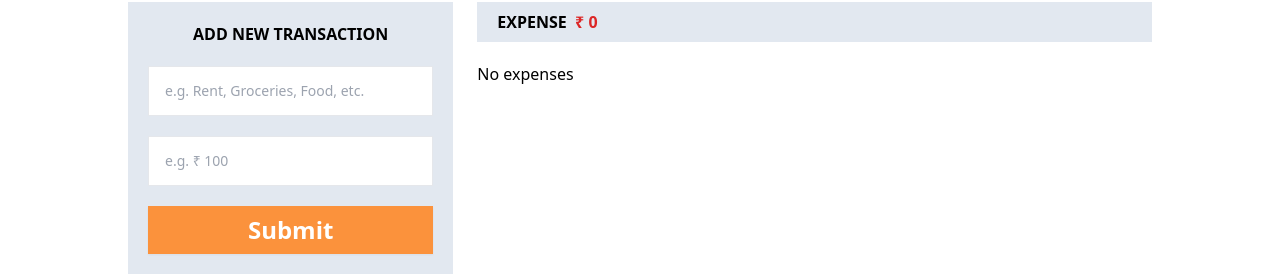
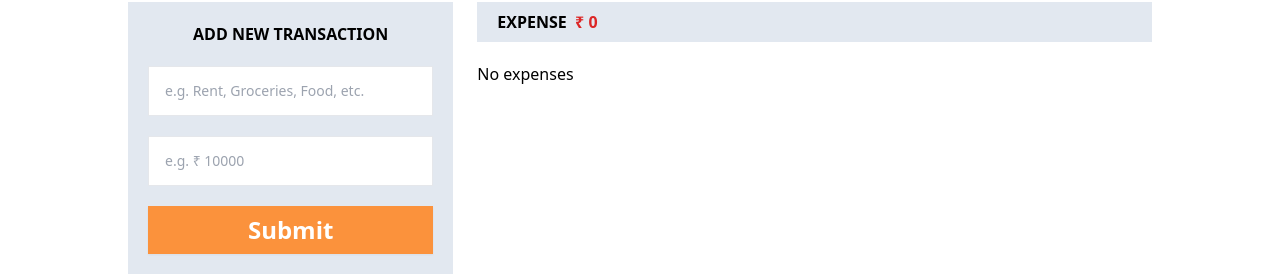
Before and after one commit to pc-163/expenses-tracker, a React (Vite) app: page / in a window 1280 px wide. Shown: the part 126-402 px from the top of the page. Built offline with nearby package versions, Linux system fonts and the light colour scheme.

Commit message:
build the project

```diff
--- a/src/components/expenseform.jsx
+++ b/src/components/expenseform.jsx
@@ -26,7 +26,7 @@ const ExpenseForm = ({
       </div>
       <div className="mt-5">
         <input
-          placeholder="e.g. ₹ 100"
+          placeholder="e.g. ₹ 10000"
           name="expenseAmount"
           id="amount"
           type="number"
```
